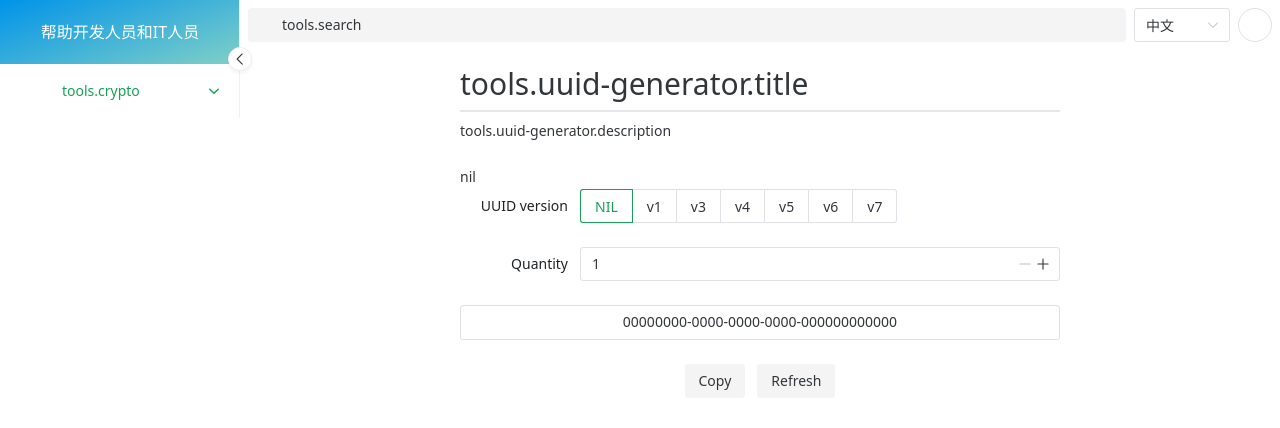
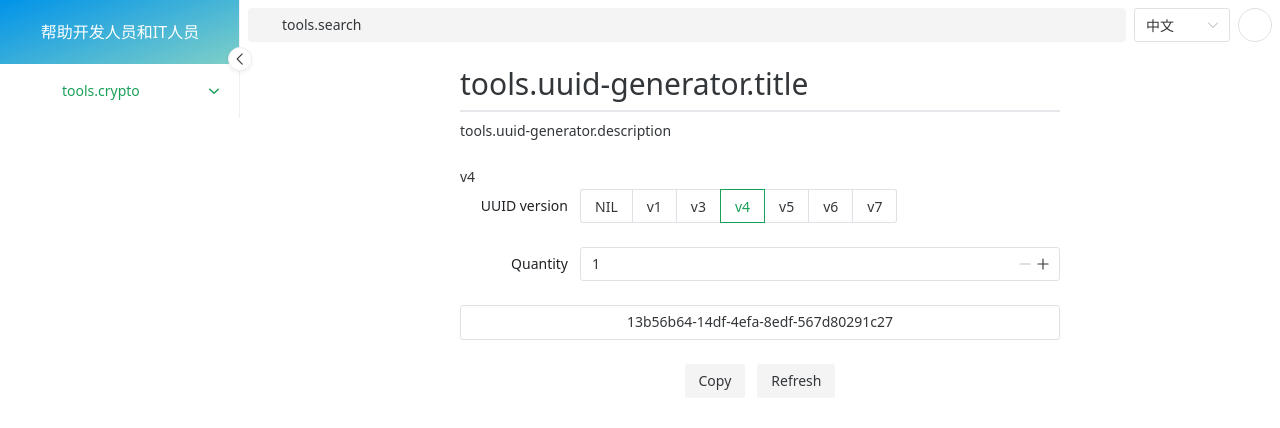
Before and after one commit to xfy196/dtool, a Vue app: page /uuid-generator in a window 1280 px wide. Shown: the top 428 px of the page. Built offline with nearby package versions, Linux system fonts and the light colour scheme; some icons are missing.

Commit message:
完成uuid 生成器的功能

```diff
--- a/src/pages/uuid-generator/uuid-generator.vue
+++ b/src/pages/uuid-generator/uuid-generator.vue
@@ -42,7 +42,7 @@ const namespaces = [
 ];
 
 const form = ref({
-  version: useStorage(`${_function}:ver`, "nil"),
+  version: useStorage(`${_function}:version`, "v4"),
   quantity: useStorage(`${_function}:quantity`, 1),
   value: "",
   namespace: useStorage(`${_function}:namespace`, "DNS"),
```
